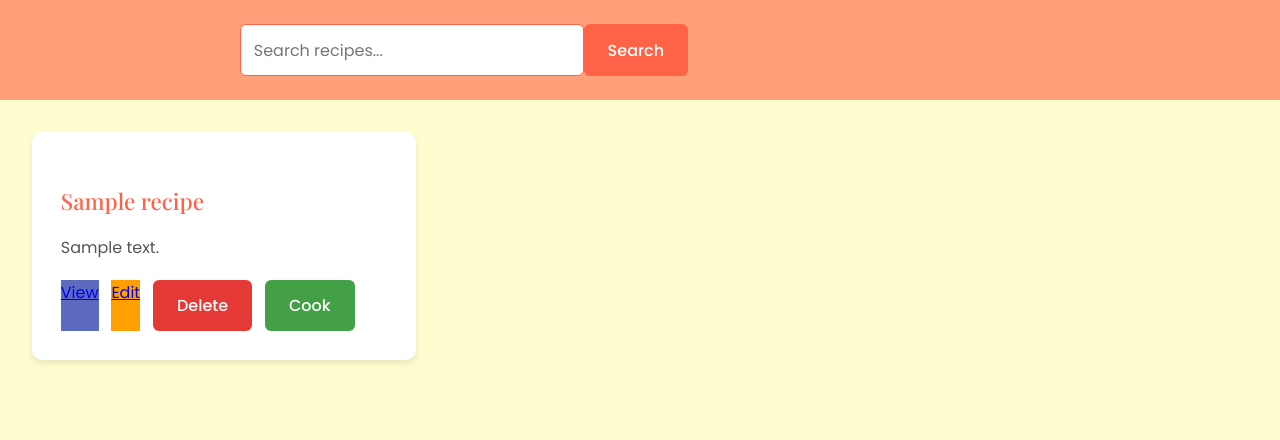
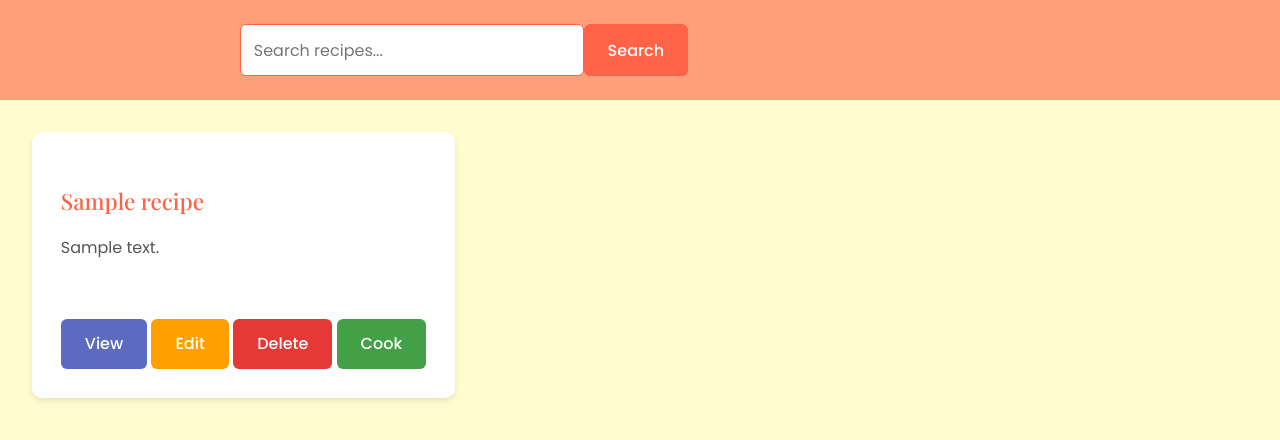
Before and after one commit to notdredre/RecipeTracker, a Python web app: template App/templates/recipes.html in a window 1280 px wide. Shown: the part 125-565 px from the top of the page. Run offline with Jinja, Linux system fonts and the light colour scheme; the template is opened without the code that fills it: most values are stand-ins (such as "Sample title", 1, 10 or a date in 2020).

Commit message:
Those "buttons" were really bothering me...

```diff
--- a/App/static/app_layout.css
+++ b/App/static/app_layout.css
@@ -58,8 +58,8 @@ nav {
 /* Recipe Grid */
 .recipe-grid {
     display: grid;
-    grid-template-columns: repeat(auto-fill, minmax(300px, 1fr));
-    gap: 2rem;
+    grid-template-columns: repeat(auto-fill, minmax(20rem, 1fr));
+    gap: 3rem;
     padding: 2rem;
     max-width: 1400px;
     margin: 0 auto;
@@ -67,10 +67,12 @@ nav {
 
 .recipe-card {
     background-color: white;
+    float: left;
     padding: 1.8rem;
     border-radius: 10px;
     box-shadow: 0 3px 6px rgba(0,0,0,0.1);
     transition: all 0.3s ease;
+    width: max-content;
 }
 
 .recipe-card:hover {
@@ -87,6 +89,9 @@ nav {
 .recipe-card p {
     color: #555;
     margin-bottom: 1.2rem;
+    width: 20rem;
+    height: 4rem;
+    text-overflow: clip;
 }
 
 .recipe-actions {
--- a/App/templates/recipes.html
+++ b/App/templates/recipes.html
@@ -1,15 +1,19 @@
 <!DOCTYPE html>
 <html lang="en">
+
 <head>
     <meta charset="UTF-8">
     <meta name="viewport" content="width=device-width, initial-scale=1.0">
     <title>My Recipes</title>
-    <link href="https://fonts.googleapis.com/css2?family=Poppins:wght@300;400;500;600&family=Playfair+Display:wght@400;500;600&display=swap" rel="stylesheet">
+    <link
+        href="https://fonts.googleapis.com/css2?family=Poppins:wght@300;400;500;600&family=Playfair+Display:wght@400;500;600&display=swap"
+        rel="stylesheet">
     <link rel="stylesheet" href="{{ url_for('static', filename='app_base.css') }}">
     <link rel="stylesheet" href="{{ url_for('static', filename='app_layout.css') }}">
     <link rel="stylesheet" href="{{ url_for('static', filename='app_forms.css') }}">
     <link rel="stylesheet" href="{{ url_for('static', filename='app_modals.css') }}">
 </head>
+
 <body>
     <!-- Header -->
     <header>
@@ -50,14 +54,17 @@
             <h3>{{ recipe.name }}</h3>
             <p>{{ recipe.description[:100] }}{% if recipe.description|length > 100 %}...{% endif %}</p>
             <div class="recipe-actions">
-                <a href="/recipes/{{ recipe.id }}" class="view-btn">View</a>
-                <a href="#" onclick="showEditModal('{{ recipe.id }}')" class="edit-btn">Edit</a>
-                <form method="POST" action="/recipes/{{ recipe.id }}/delete" style="display: inline;">
-                    <button type="submit" class="delete-btn"
-                            onclick="return confirm('Delete this recipe?')">Delete</button>
-                </form>
-                <form method="POST" action="/recipes/{{ recipe.id }}/cook" style="display: inline;">
-                    <button type="submit" class="cook-btn">Cook</button>
+                <form method="GET" style="display: inline;">
+                    <button type="submit"
+                        formaction="{{ url_for('recipe_views.get_recipe_detail_page', recipe_id=recipe.id) }}"
+                        class="view-btn" style="display: inline;">View</button>
+                    <button type="button" onclick="showEditModal('{{ recipe.id }}')" class="edit-btn" style="display: inline;">Edit</button>
+                    <button type="submit"
+                        formaction="{{ url_for('recipe_views.delete_recipe_action', recipe_id=recipe.id) }}"
+                        class="delete-btn" style="display: inline;" onclick="return confirm('Delete this recipe?')">Delete</button>
+                    <button type="submit"
+                        formaction="{{ url_for('recipe_views.cook_recipe_action', recipe_id=recipe.id) }}"
+                        class="cook-btn" style="display: inline;">Cook</button>
                 </form>
             </div>
         </div>
@@ -66,7 +73,7 @@
         <div id="edit-recipe-modal-{{ recipe.id }}" class="modal">
             <div class="modal-content">
                 <h2>Edit {{ recipe.name }}</h2>
-                <form method="POST" action="/recipes/{{ recipe.id }}" id="edit-form-{{ recipe.id }}">
+                <form method="POST" action="{{ url_for('recipe_views.update_recipe_action', recipe_id=recipe.id) }}" id="edit-form-{{ recipe.id }}">
                     <input type="hidden" name="_method" value="PUT">
 
                     <!-- Name and Category -->
@@ -80,7 +87,8 @@
                             <select name="category" required>
                                 <option value="">Select Category</option>
                                 {% for cat in ['Breakfast', 'Lunch', 'Dinner', 'Dessert', 'Drink'] %}
-                                <option value="{{ cat }}" {% if recipe.category == cat %}selected{% endif %}>{{ cat }}</option>
+                                <option value="{{ cat }}" {% if recipe.category==cat %}selected{% endif %}>{{ cat }}
+                                </option>
                                 {% endfor %}
                             </select>
                         </div>
@@ -92,9 +100,13 @@
                         <div class="ingredients-container" id="edit-ingredients-{{ recipe.id }}">
                             {% for ingredient, quantity in ingredients %}
                             <div class="ingredient-row" data-index="{{ loop.index - 1 }}">
-                                <input type="text" class="ingredient-name" name="ingredient_names{{ loop.index - 1}}" value="{{ ingredient.name }}" required>
-                                <input type="number" class="ingredient-qty" step="0.01" name="ingredient_quantities{{ loop.index - 1 }}" value="{{ quantity.quantity }}" required>
-                                <button type="button" class="remove-ingredient" onclick="removeIngredientField(this)">✕</button>
+                                <input type="text" class="ingredient-name" name="ingredient_names{{ loop.index - 1}}"
+                                    value="{{ ingredient.name }}" required>
+                                <input type="number" class="ingredient-qty" step="0.01"
+                                    name="ingredient_quantities{{ loop.index - 1 }}" value="{{ quantity.quantity }}"
+                                    required>
+                                <button type="button" class="remove-ingredient"
+                                    onclick="removeIngredientField(this)">✕</button>
                             </div>
                             {% endfor %}
                         </div>
@@ -146,22 +158,27 @@
                 <div class="form-group">
                     <label>Ingredients</label>
                     <div class="ingredients-container" id="ingredients-container">
-                        <div class="ingredient-row" data-index="0">  <!-- Start counter at 0 -->
-                            <input type="text" class="ingredient-name" name="ingredient_names0" placeholder="Ingredient" required>
-                            <input type="number" step="0.01" min="0" class="ingredient-qty" name="ingredient_quantities0" placeholder="Quantity" required>
+                        <div class="ingredient-row" data-index="0"> <!-- Start counter at 0 -->
+                            <input type="text" class="ingredient-name" name="ingredient_names0" placeholder="Ingredient"
+                                required>
+                            <input type="number" step="0.01" min="0" class="ingredient-qty"
+                                name="ingredient_quantities0" placeholder="Quantity" required>
                             <div class="ingredient-actions">
-                                <button type="button" class="remove-ingredient" onclick="removeIngredientField(this)">✕</button>
+                                <button type="button" class="remove-ingredient"
+                                    onclick="removeIngredientField(this)">✕</button>
                             </div>
                         </div>
                     </div>
-                    <button type="button" class="add-ingredient-btn" onclick="addIngredientField('ingredients-container')">
+                    <button type="button" class="add-ingredient-btn"
+                        onclick="addIngredientField('ingredients-container')">
                         <span>+</span> Add Another Ingredient
                     </button>
                 </div>
 
                 <div class="form-group">
                     <label for="steps">Cooking Steps</label>
-                    <textarea id="steps" name="steps" rows="5" required placeholder="Enter each step on a new line"></textarea>
+                    <textarea id="steps" name="steps" rows="5" required
+                        placeholder="Enter each step on a new line"></textarea>
                 </div>
 
                 <div class="form-actions">
@@ -189,7 +206,7 @@
         }
 
         // Close modal when clicking outside
-        window.onclick = function(event) {
+        window.onclick = function (event) {
             if (event.target.className === 'modal') {
                 hideModal(event.target.id);
             }
@@ -259,4 +276,5 @@
 
 
 </body>
+
 </html>
--- a/App/views/recipe.py
+++ b/App/views/recipe.py
@@ -57,7 +57,7 @@ def update_recipe_action(recipe_id):
         flash("Recipe does not exist!", "error")
     return redirect(request.referrer)
 
-@recipe_views.route('/recipes/<int:recipe_id>/delete', methods=['POST'])
+@recipe_views.route('/recipes/<int:recipe_id>/delete', methods=['GET'])
 @jwt_required()
 def delete_recipe_action(recipe_id):
     recipe = get_recipe(recipe_id)
@@ -71,7 +71,7 @@ def delete_recipe_action(recipe_id):
     return redirect(url_for('index_views.home_page'))
 
 
-@recipe_views.route('/recipes/<int:recipe_id>/cook', methods=['POST'])
+@recipe_views.route('/recipes/<int:recipe_id>/cook', methods=['GET'])
 @jwt_required()
 def cook_recipe_action(recipe_id):
     recipe = get_recipe(recipe_id)
```
Lines whose indentation alone changed are shown as unchanged.
